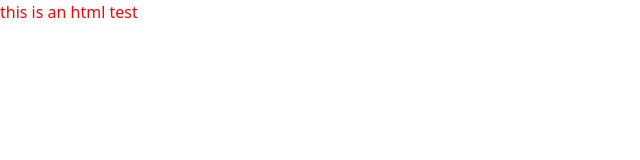
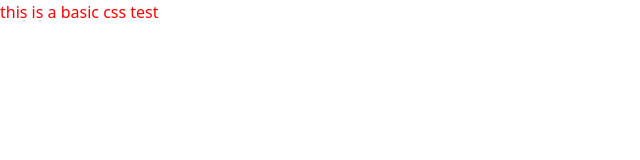
Before and after one commit to wasitgreen/wasitgreen.github.io, a plain HTML site: page index.html in a window 1280 px wide. Shown: the full height of the page, 0-640 px from the left. Drawn offline with nearby package versions, Linux system fonts and the light colour scheme.

Commit message:
Update index.html
- Added /css/styles.css to test CSS

```diff
--- a/index.html
+++ b/index.html
@@ -9,6 +9,6 @@
     <link rel="stylesheet" href="css/styles.css">
   </head>
   <body>
-    <p>this is an html test</p>
+    <p>this is a basic css test</p>
   </body>
 </html>
```
